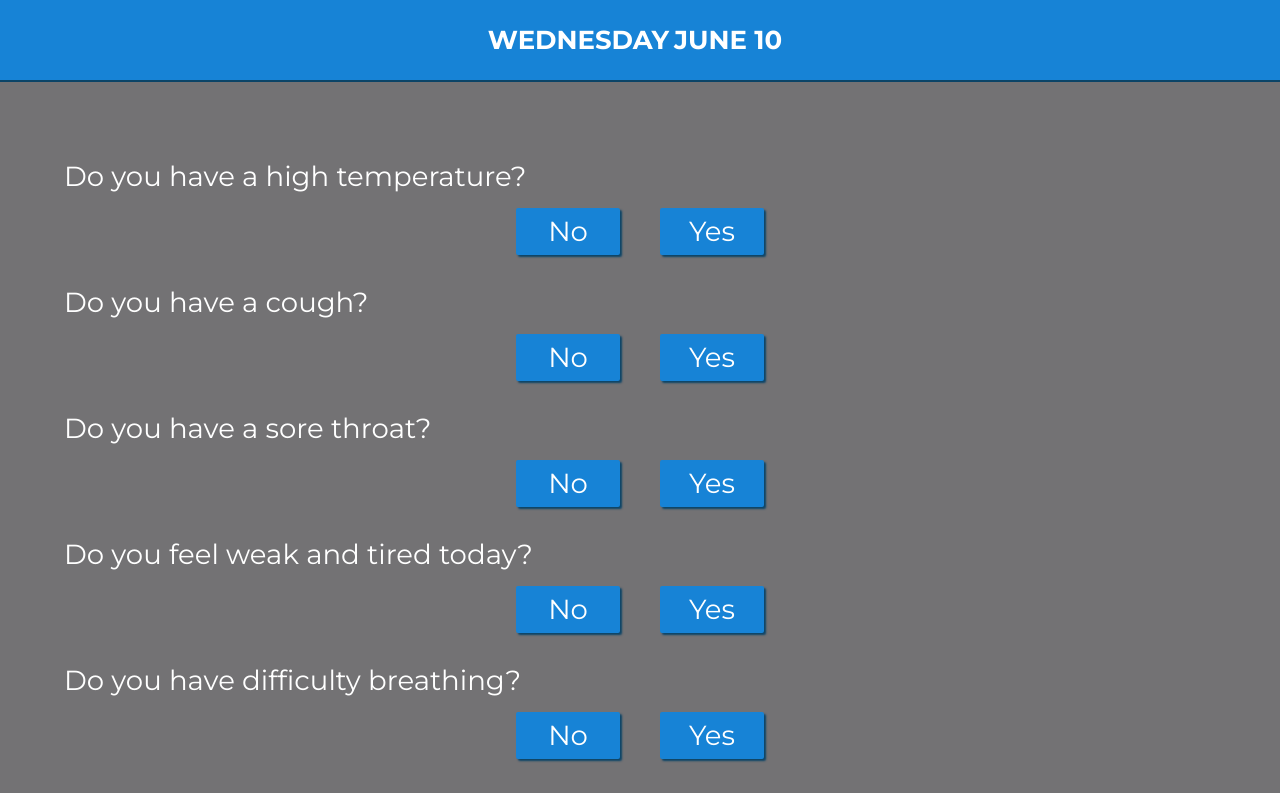
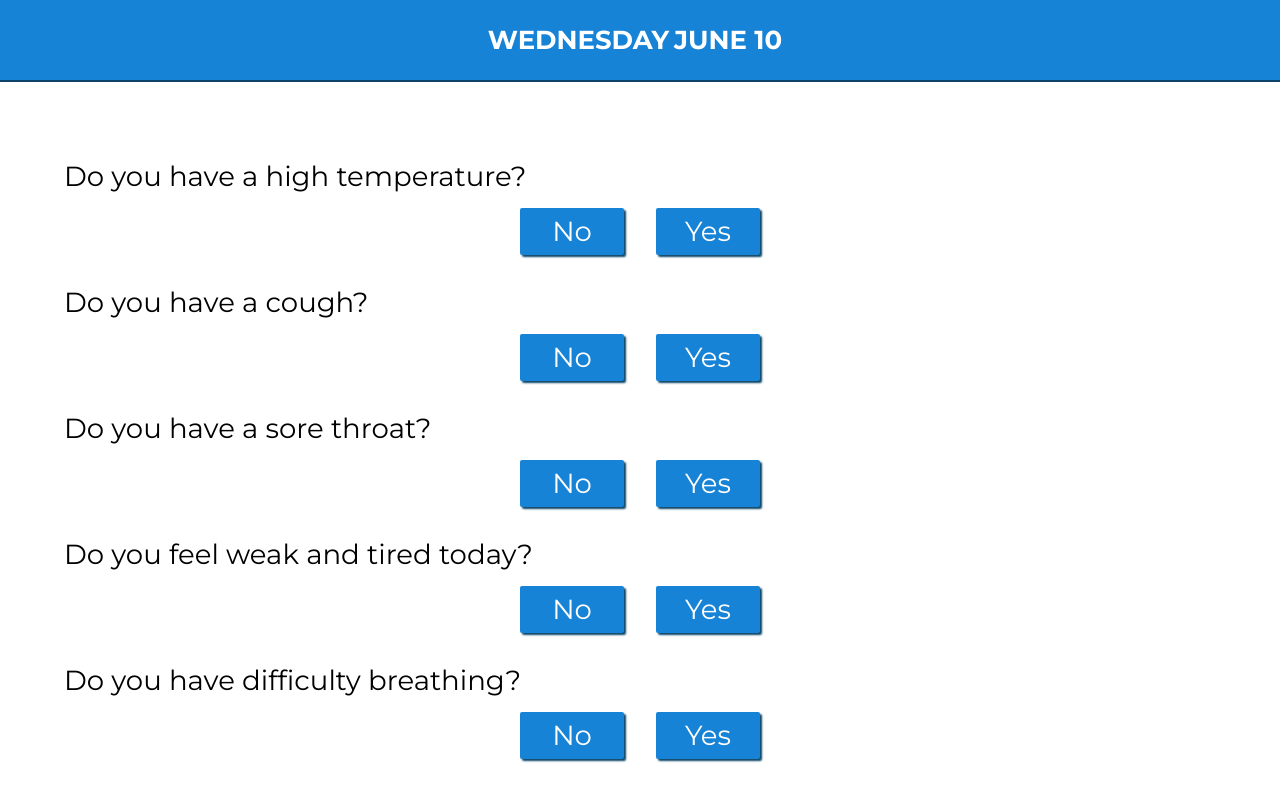
Before and after one commit to georgezee/covid-daily-questions, a React (Create React App) app: page / in a window 1280 px wide. Shown: the top 793 px of the page. Built offline with nearby package versions, Linux system fonts and the light colour scheme.

Commit message:
Replace answer hint icon with generic indicator (border)..

```diff
--- a/src/App.scss
+++ b/src/App.scss
@@ -1,12 +1,14 @@
 $primaryColor: #1783d6;
-$primaryDark: #0B4467;
+$primaryDark: #0b4467;
+$secondaryColor: #ffb700;
+$secondaryDark: #a57804;
 
 @import url('https://fonts.googleapis.com/css2?family=Montserrat:wght@400;700&display=swap');
 
 .App {
   text-align: center;
-  background-color: #737274;
-  color: white;
+  background-color: #fff;
+  color: black;
   font-family: Montserrat, -apple-system, BlinkMacSystemFont, 'Segoe UI', 'Roboto', 'Oxygen', 'Ubuntu', 'Cantarell', 'Fira Sans', 'Droid Sans', 'Helvetica Neue', sans-serif;
 
 }
@@ -19,7 +21,7 @@ $primaryDark: #0B4467;
   justify-content: center;
   font-size: calc(10px + 2vmin);
   background-color: $primaryColor;
-  color: #ffffff;
+  color: white;
   position: relative;
   border-bottom: solid $primaryDark 2px;
 
@@ -39,13 +41,14 @@ $primaryDark: #0B4467;
   align-items: center;
   justify-content: center;
   font-size: calc(10px + 2.2vmin);
-  color: white;
+  font-weight: 500;
+  color: black;
   text-align: center;
   padding: 0 5vw;
   margin-top: 6%;
 
   .App-button {
-    margin: 15px 20px 30px 20px;
+    margin: 15px 16px 30px 16px;
     display: inline-block;
     line-height: 120%;
   }
@@ -122,19 +125,25 @@ $primaryDark: #0B4467;
   background-color: #2081ca;
 }
 
+.App-button-selected {
+  border: solid $secondaryColor 3px;
+  box-shadow: 2px 2px 2px $secondaryDark;
+  padding: 4px;
+}
+
 .App-result-counter {
   border: solid grey 1px;
 }
 
 .App-question-missing {
   .Question-text {
-    border-left: solid #ffb700 5px;
+    border-left: solid $secondaryColor 5px;
     padding-left: 5px;
   }
 
   &.Instruction {
     font-weight: bold;
-    border-bottom: solid #ffb700 3px;
+    border-bottom: solid $secondaryColor 3px;
     padding-bottom: 7px;
   }
 }
@@ -158,6 +167,7 @@ $primaryDark: #0B4467;
   position: relative;
   font-size: calc(10px + 2vmin);
   line-height: 5vh;
+  color: white;
 
   #date {
     font-size: 350%;
@@ -175,7 +185,7 @@ $primaryDark: #0B4467;
 
 .Status-message {
   font-size: 250%;
-  color: #9e1905;
+  color: white;
   font-weight: bold;
   text-transform: uppercase;
   position: fixed;
--- a/src/components/AnswerButton.js
+++ b/src/components/AnswerButton.js
@@ -12,13 +12,13 @@ const AnswerButton = ({title, answerState, handleAnswer, questionID, answerType}
   if (answerState === answerType) {
       className += " App-button-selected"
 
-      if (answerState === "accept") {
-        icon = "✔️";
-      }
+      // if (answerState === "accept") {
+      //   icon = "✔️";
+      // }
 
-      if (answerState === "caution") {
-        icon = "⚠️";
-      }
+      // if (answerState === "caution") {
+      //   icon = "⚠️";
+      // }
   }
 
   return (
```
